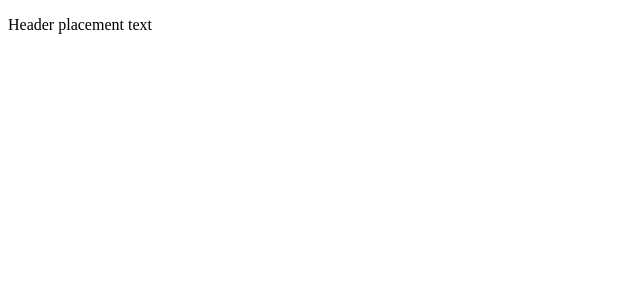
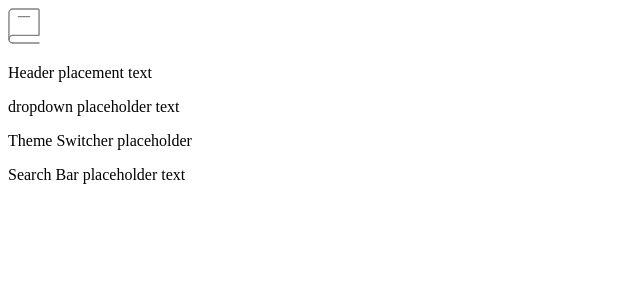
Before and after one commit to Byakuya91/Dictionary-App, a React (Vite) app: page / in a window 1280 px wide. Shown: the top 300 px of the page, without its empty margins (0-640 px from the left). Built offline with nearby package versions, Linux system fonts and the light colour scheme.

Commit message:
I've added the placeholder text for all the header positions but encountered a problem with imports of icons. I will save that for later and will push forward with coding the searchBar and getting it to make an API call and have that information be displayed within the console.

```diff
--- a/src/App.jsx
+++ b/src/App.jsx
@@ -8,7 +8,7 @@ import axios from "axios";
 // TODO:
 // 1) research API and how it works(DONE)
 // 2) Implement and test the API(DONE)
-// 3) pass down the Async function down to the search bar component.
+// 3) pass down the Async function down to the search bar component(DONE).
 // 4) Code out helper functions and flesh out CSS sheet.
 // 5) Hook up the search bar(after setting it up) and have it make an API
 
@@ -93,6 +93,9 @@ function App() {
           error={inputError}
         />
       </div>
+      {/* {error && <ErrorView />} */}
+      {/* Render Content component and pass necessary props */}
+      {/* {!error && data && <Content data={data} />} */}
     </main>
   );
 }
--- a/src/Components/Dic_Header/Header/Header.jsx
+++ b/src/Components/Dic_Header/Header/Header.jsx
@@ -1,10 +1,35 @@
 import React from "react";
+
+// ? styles import
+import styles from "../Header/Header.module.css";
+
+// ?ProjectAsstets imports
+// ! IMPORTS NOT WORKING
+// import { ReactComponent as Logo } from "../../../ProjectAssets/logo.svg";
+// import { ReactComponent as DarkIcon } from "../../../ProjectAssets/icon-moon.svg";
+import { ReactComponent as Logo } from "../../../ProjectAssets/logo.svg";
+
+import SearchBar from "../SearchBar/SearchBar";
+
+// ?Component imports
 
 const Header = () => {
   return (
-    <div>
-      <p>Header placement text</p>
-    </div>
+    <header>
+      <div>
+        <Logo className={styles["logo"]} />
+        <div>
+          <p>Header placement text</p>
+        </div>
+        <div>
+          <p>dropdown placeholder text</p>
+        </div>
+        <div>
+          <p>Theme Switcher placeholder</p>
+        </div>
+      </div>
+      <SearchBar />
+    </header>
   );
 };
 
--- /dev/null
+++ b/src/Components/Dic_Header/Header/Header.module.css
@@ -0,0 +1,89 @@
+/* Applies margin at the bottom of all <header> elements */
+header {
+    margin-bottom: 1em;
+}
+
+/* Styles for the header container */
+.header {
+    /* Flexbox layout with space between items */
+    display: flex;
+    justify-content: space-between;
+    align-items: center;
+    /* Font size */
+    font-size: 0.875rem;
+    /* Margin at the bottom */
+    margin-bottom: 1.25em;
+}
+
+/* Styles for the dropdown wrapper */
+.dropdown-wrapper {
+    /* Relative positioning for child elements */
+    position: relative;
+}
+
+/* Styles for the select element inside dropdown wrapper */
+.dropdown-wrapper select {
+    /* Hide the select element */
+    display: none;
+}
+
+/* Styles for the logo */
+.logo {
+    /* Width and height of the logo */
+    width: 1.75em;
+    height: 2em;
+}
+
+/* Styles for the theme icon */
+.theme-icon {
+    /* Width and height of the theme icon */
+    width: 1.25em;
+    height: 1.25em;
+}
+
+/* Styles for the theme icon on hover */
+.theme-icon:hover path {
+    /* Change stroke color on hover */
+    stroke: var(--clr-secondary-100);
+}
+
+/* Styles for the header widgets container */
+.header-widgets {
+    /* Flexbox layout with aligning items */
+    display: flex;
+    align-items: center;
+    /* Gap between items */
+    gap: 1em;
+}
+
+/* Styles for the header divider */
+.header-divider {
+    /* Height and width of the header divider */
+    height: 2em;
+    width: 0.0625em;
+    /* Background color and opacity */
+    background-color: #979797;
+    opacity: 0.3;
+}
+
+/* Styles for the dark-themed icon */
+.icon-dark path {
+    /* Change stroke color for dark-themed icon */
+    stroke: var(--clr-secondary-100);
+}
+
+/* Media query for screens with minimum width of 48em */
+@media screen and (min-width: 48em) {
+
+    /* Adjust font size for header and buttons */
+    .header,
+    .header button {
+        font-size: var(--fs-body-m);
+    }
+
+    /* Adjust height and width of the logo */
+    .logo {
+        height: 2.25em;
+        width: 2em;
+    }
+}
--- /dev/null
+++ b/src/Components/Dic_Header/SearchBar/SearchBar.jsx
@@ -0,0 +1,11 @@
+import React from "react";
+
+const SearchBar = () => {
+  return (
+    <div>
+      <p>Search Bar placeholder text</p>
+    </div>
+  );
+};
+
+export default SearchBar;
```
Also changed, not shown: src/ProjectAssets/icon-moon.svg.
